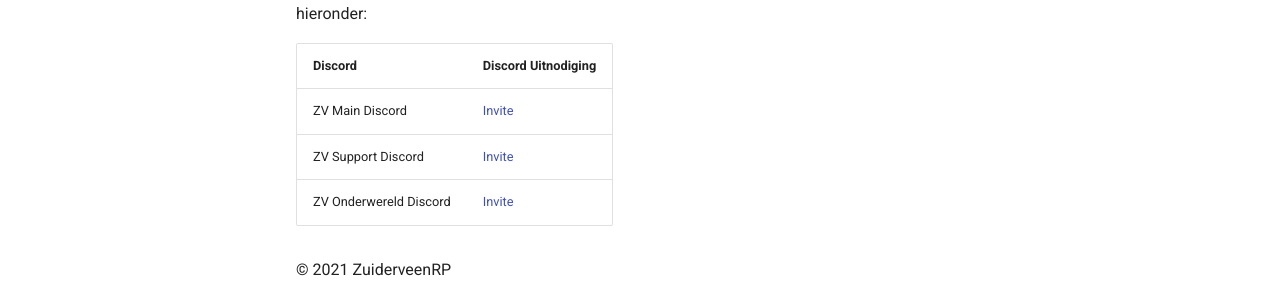
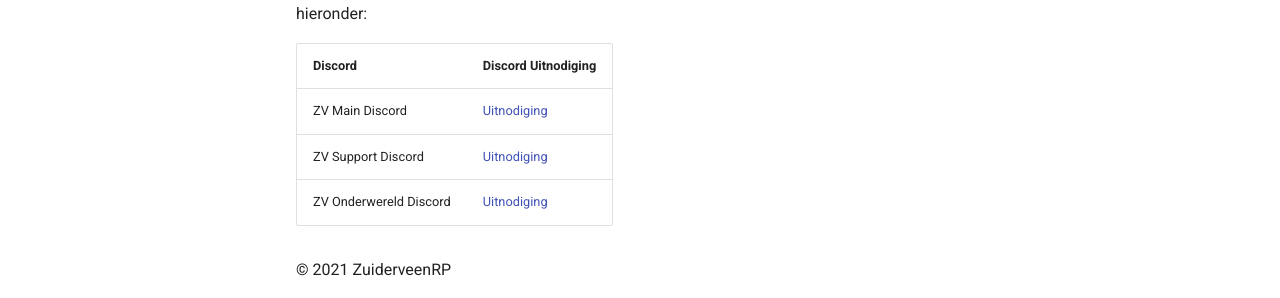
Before and after one commit to CappaWappa/Regels, an MkDocs documentation site: the page built from docs/algemeen.md, in a window 1280 px wide. Shown: the part 322-620 px from the top of the page. Built offline with MkDocs 1.6.1 and Material for MkDocs 9.7.7, drawn with Linux system fonts in a browser that asks for light colours.

Commit message:
Update algemeen.md

```diff
--- a/docs/algemeen.md
+++ b/docs/algemeen.md
@@ -7,8 +7,8 @@
 
 | Discord | Discord Uitnodiging |
 |---|---|
-| ZV Main Discord | [Invite](https://discord.com/invite/zuiderveen) |
-| ZV Support Discord | [Invite](https://discord.gg/vGmfZEV3Ma) |
-| ZV Onderwereld Discord | [Invite](https://discord.gg/JnVYFz9FJb) |
+| ZV Main Discord | [Uitnodiging](https://discord.com/invite/zuiderveen) |
+| ZV Support Discord | [Uitnodiging](https://discord.gg/vGmfZEV3Ma) |
+| ZV Onderwereld Discord | [Uitnodiging](https://discord.gg/JnVYFz9FJb) |
 
 © 2021 ZuiderveenRP
```
